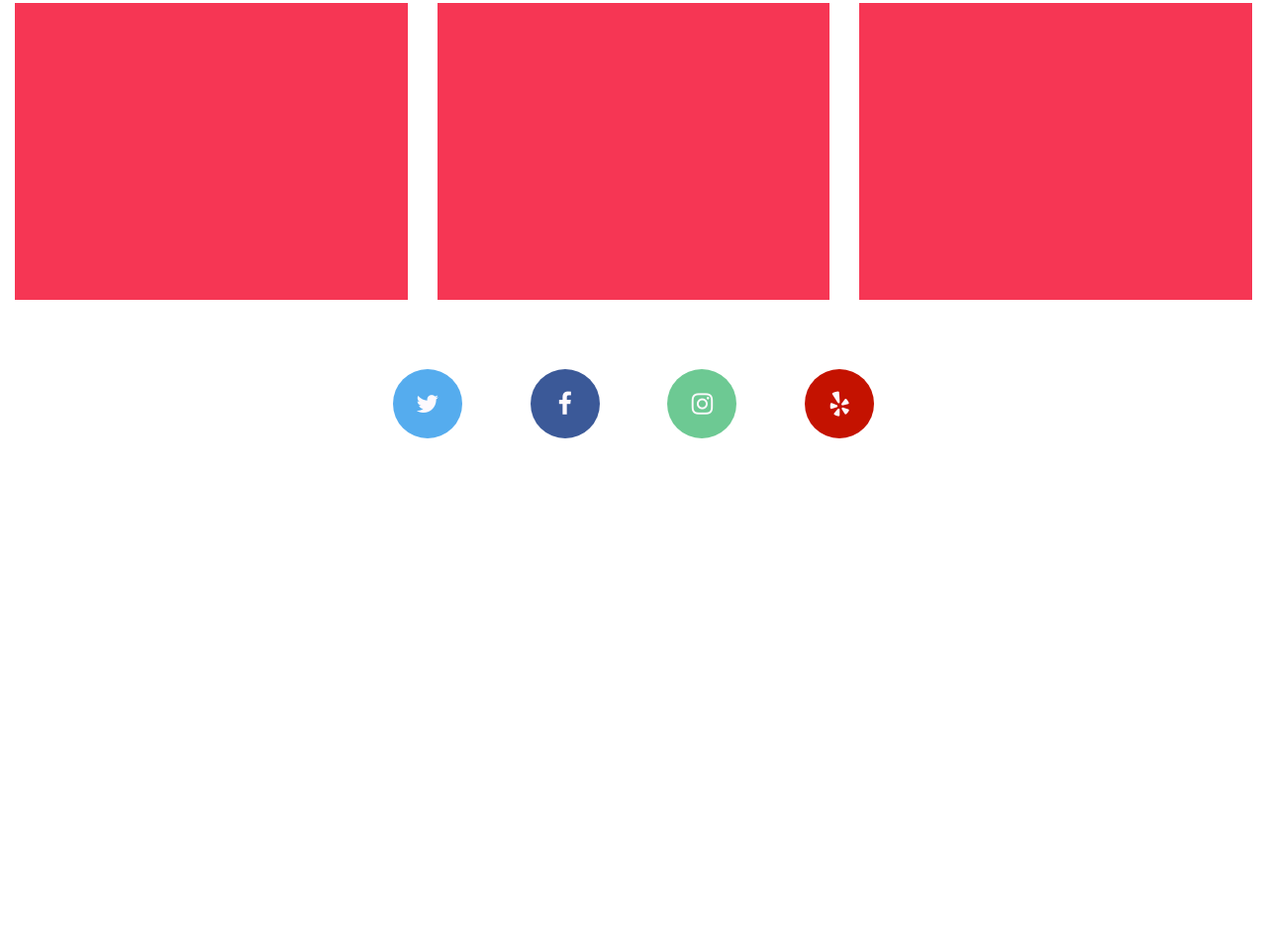
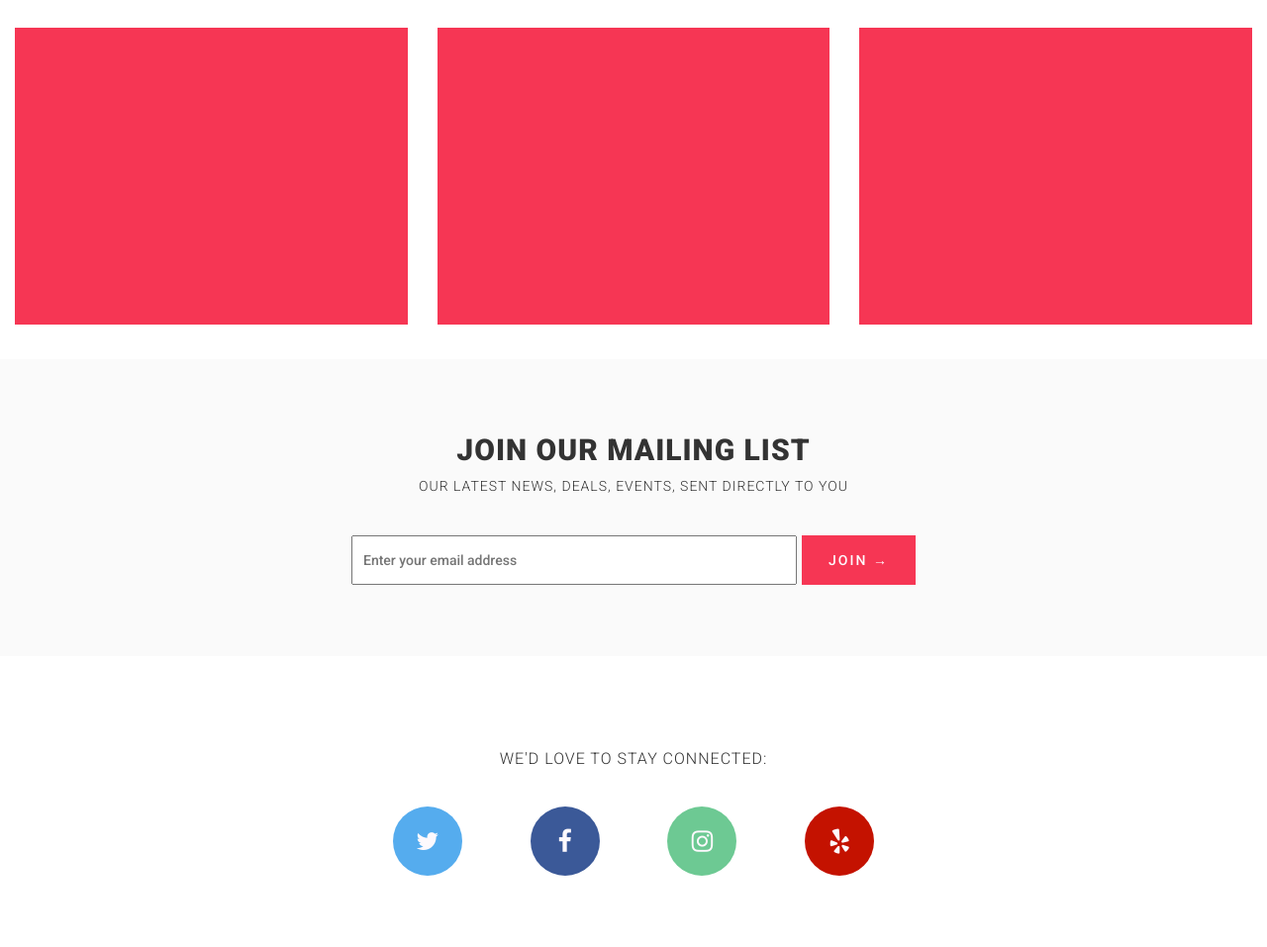
Before and after one commit to JoshuaHwang/kookoo, a website: page template/jade/index.jade in a window 1280 px wide. Shown: the part 718-1675 px from the top of the page at 99% size. Before the commit the page ends 1261 px from the top, so only its background shows below. Drawn offline with nearby package versions, Linux system fonts and the light colour scheme; files that its build step writes are made by us from their sources.

Commit message:
added input for mailing list

```diff
--- a/template/jade/index.jade
+++ b/template/jade/index.jade
@@ -38,9 +38,18 @@ html(lang="en-us")
           div.content-box
         div.col-md-4
           div.content-box
-    footer.container.footer
+    div.container.mailing-container
+      div.row
+        div.col-md-10.col-md-offset-1
+          h2.join-us JOIN OUR MAILING LIST
+          p.deal OUR LATEST NEWS, DEALS, EVENTS, SENT DIRECTLY TO YOU
+          div.input-group
+            input(type="email" class="email" placeholder="Enter your email address")
+            button(type="button" class="join-btn") JOIN →
+    div.container.social-container
       div.row
         div.col-sm-6.col-sm-offset-3
+          h3.follow-us WE'D LOVE TO STAY CONNECTED:
           div.social
             a(href="https://twitter.com/kookoogrill" target="_blank")
               i(class="fa fa-twitter social-icons" aria-hidden="true")
@@ -50,5 +59,6 @@ html(lang="en-us")
               i(class="fa fa-instagram social-icons" aria-hidden="true")
             a(href="http://www.yelp.com/biz/kookoo-grill-teriyaki-bellflower" target="_blank")
               i(class="fa fa-yelp social-icons" aria-hidden="true")
-
+    footer.container.footer
+      div.row
     script(src="public/js/main.js")
--- a/template/sass/_base.scss
+++ b/template/sass/_base.scss
@@ -3,6 +3,7 @@
 $red:       #F63654;
 $blue:      #36B8D5;
 $black:     #020202;
+$footBlack: #1D1D1D;
 $white:     #FDF9FD;
 $gray:      #AFAFAF;
 $lightGray: #FAFAFA;
@@ -47,7 +48,7 @@ $logoMar: 25px;
 $thirty:  30px;
 $forty:   40px;
 $fifty:   50px;
-$content: 130px;
+$content: 75px;
 $hookMar: 155px;
 
 @mixin auto {
@@ -60,6 +61,10 @@ $hookMar: 155px;
 //-- PADDING
 $navPad: 150px;
 
+*:focus {
+  outline: none;
+}
+
 html, body {
   font-family: 'Roboto', sans-serif;
   // background-color: $lightGray;
--- a/template/sass/default.scss
+++ b/template/sass/default.scss
@@ -155,7 +155,7 @@
 
   .content-container {
     width: 100%;
-    margin-top: 50px;
+    margin-top: $content;
 
     .content-box {
       width: 100%;
@@ -165,13 +165,63 @@
     }
   }
 
-  .footer {
-    margin-top: 50px;
-    margin-bottom: 100px;
+  .mailing-container {
+    width: 100%;
+    height: 300px;
+    background-color: $lightGray;
+    text-align: center;
+    margin-top: $fifteen;
+
+    .join-us {
+      font-weight: $fat;
+      letter-spacing: 1px;
+      margin-top: $content;
+    }
+
+    .deal {
+      font-weight: $thin;
+      letter-spacing: 1px;
+    }
+
+    .input-group {
+      margin-top: $forty;
+      margin-left: auto;
+      margin-right: auto;
+    }
+
+    .email {
+      height: 50px;
+      width: 450px;
+      font-weight: $normal;
+      padding-top: 0px;
+      padding-left: $ten;
+    }
+
+    .join-btn {
+      height: 50px;
+      width: 115px;
+      background-color: $red;
+      color: $white;
+      letter-spacing: 2px;
+      margin-left: $five;
+      border: none;
+    }
+  }
+
+  .social-container {
+    text-align: center;
+    margin-top: $content;
+
+    .follow-us {
+      font-size: $paragraph;
+      font-weight: $thin;
+      letter-spacing: 1px;
+    }
 
     .social {
       display: flex;
       justify-content: space-around;
+      margin-top: $forty;
     }
 
     .social-icons {
@@ -221,4 +271,11 @@
       background-color: $yelpHov;
     }
   }
+
+  .footer {
+    width: 100%;
+    height: 400px;
+    background-color: $footBlack;
+    margin-top: $content;
+  }
 }
```
Also changed, not shown: app/public/css/default.css, app/public/views/index.html.
